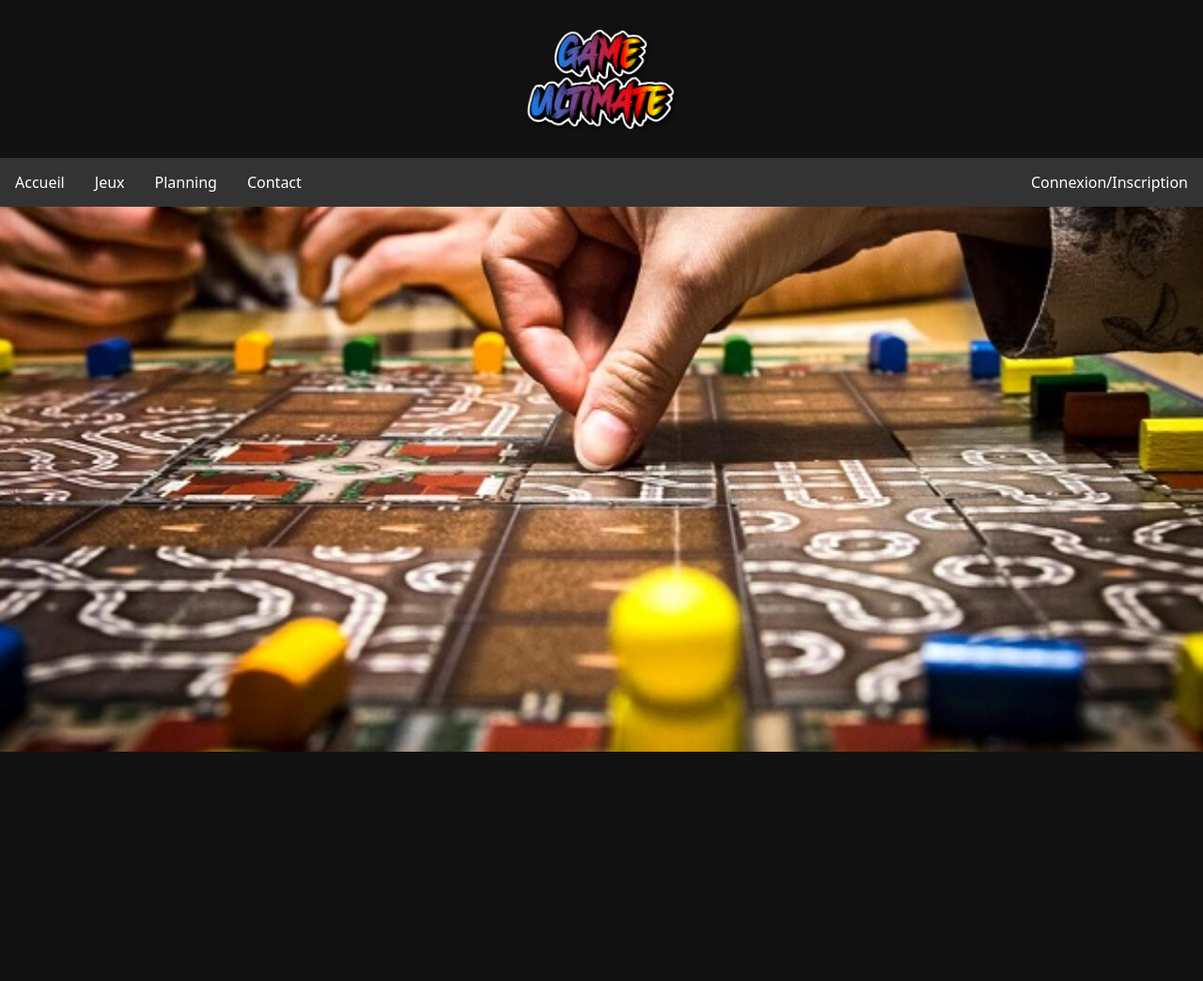
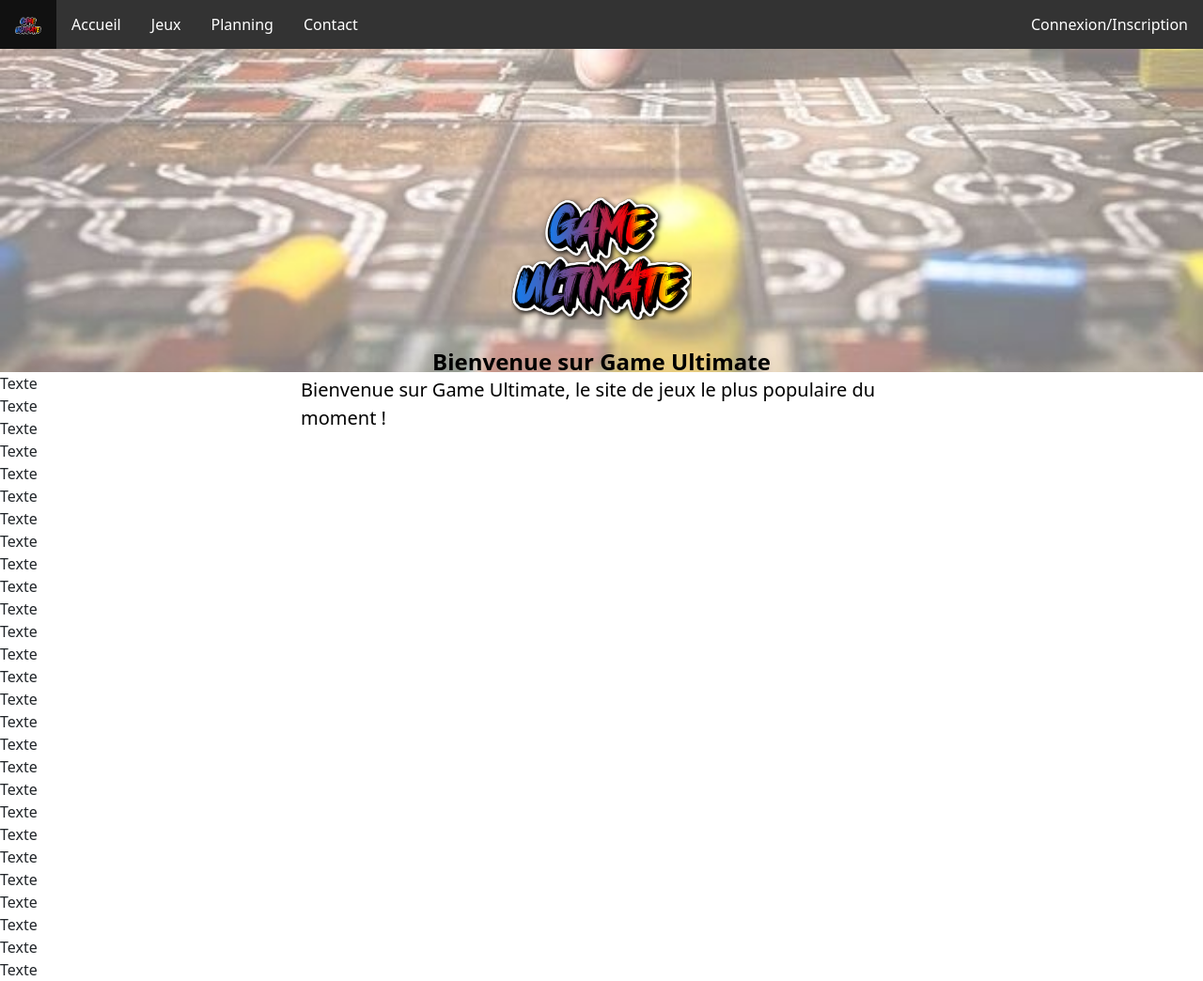
Before and after one commit to LouisMHT/ProjetWeb, a PHP site: page /pageAccueil.php in a window 1280 px wide. Shown: the whole page at 94% size. Before the commit the page ends 800 px from the top, so only its background shows below. Run offline with PHP 8.4, Linux system fonts and the light colour scheme.

Commit message:
Amélioration page accueil

```diff
--- a/GAMEULTIMATE/pageAccueil.php
+++ b/GAMEULTIMATE/pageAccueil.php
@@ -1,23 +1,51 @@
 <?php
-$titre = "Titre de la page";
+$titre = "Game Ultimate";
 require('header.inc.php')
 ?>
 
-
 <body>
-
-<div class="header">
-  <img src="Game-Ultimate-09-10-2023.png" alt="Logo" width=15%;>
-
-</div>
-
 <ul>
+<li><a  href="#logo"><img src="Game-Ultimate-09-10-2023.png" alt="Logo" width=28></a></li>
   <li><a  href="#home">Accueil</a></li>
   <li><a href="#news">Jeux</a></li>
   <li><a href="#planning">Planning</a></li>
   <li><a href="#contact">Contact</a></li>
-  <li style="float:right"><a  href="#about">Connexion/Inscription</a></li>
+  <li style="float:right"><a  href="#connexion">Connexion/Inscription</a></li>
 </ul>
-<!--<img src="jeuplateau.jpeg" alt="Jeu plateau">-->
+<img src="jeuplateau.jpeg" class="full-size-image" alt="plateau">
+<img src="Game-Ultimate-09-10-2023.png" class="centered-image" alt="plateau">
+<div class="positioned-text">Bienvenue sur Game Ultimate</div>
+<div class="positioned-text2">Bienvenue sur Game Ultimate, le site de jeux le plus populaire du moment !</div>
+
+Texte<br>
+Texte<br>
+Texte<br>
+Texte<br>
+Texte<br>
+Texte<br>
+Texte<br>
+Texte<br>
+Texte<br>
+Texte<br>
+Texte<br>
+Texte<br>
+Texte<br>
+Texte<br>
+Texte<br>
+Texte<br>
+Texte<br>
+Texte<br>
+Texte<br>
+Texte<br>
+Texte<br>
+Texte<br>
+Texte<br>
+Texte<br>
+Texte<br>
+Texte<br>
+Texte<br>
+
+
+
 </body>
 </html>
--- a/GAMEULTIMATE/style.css
+++ b/GAMEULTIMATE/style.css
@@ -4,15 +4,9 @@ ul {
   padding: 0;
   overflow: hidden;
   background-color: #333;
-    position: -webkit-sticky; /* Safari */
-    position: sticky;
-    top: 0;
-  }
-
-  .header {
-    background-color: #111;
-    padding: 30px;
-    text-align: center;
+  position: fixed;
+  width: 100%;
+  z-index: 1000;
 }
 
 li {
@@ -27,11 +21,47 @@ ul {
   text-decoration: none;
 }
 
-  li a:hover {
+li a:hover:not(.active) {
   background-color: #111;
 }
-  body {
-    background-image: url("jeuplateau.jpeg");
-    background-repeat: no-repeat;
-    background-size: cover;
+
+.active {
+  background-color: #04AA6D;
 }
+
+.full-size-image {
+
+  width: 100%;
+  height: 100%;
+  object-fit: cover;
+
+}
+
+
+.centered-image {
+  position: absolute; /* Position absolue */
+  top: 275px; /* Position verticale à 50% du haut */
+  left: 50%; /* Position horizontale à 50% de la gauche */
+  transform: translate(-50%, -50%); /* Décalage pour centrer l'image */
+  width: 15%;
+}
+
+
+.positioned-text {
+  position: absolute; /* Position absolue */
+  top: 385px; /* Position verticale à partir du haut */
+  left: 50%; /* Position horizontale à partir de la gauche */
+  transform: translate(-50%, -50%);
+  font-weight: bold;
+  font-size: 24px; /* Taille de police du texte */
+  color: #000000; /* Couleur du texte (noir dans cet exemple) */
+}
+
+.positioned-text2 {
+  position: absolute; /* Position absolue */
+  top: 430px; /* Position verticale à partir du haut */
+  left: 50%; /* Position horizontale à partir de la gauche */
+  transform: translate(-50%, -50%);
+  font-size: 20px; /* Taille de police du texte */
+  color: #000000; /* Couleur du texte (noir dans cet exemple) */
+}
```
Also changed, not shown: GAMEULTIMATE/Game-Ultimate-09-10-2023.png, GAMEULTIMATE/jeuplateau.jpeg. Lines whose indentation alone changed are shown as unchanged.
